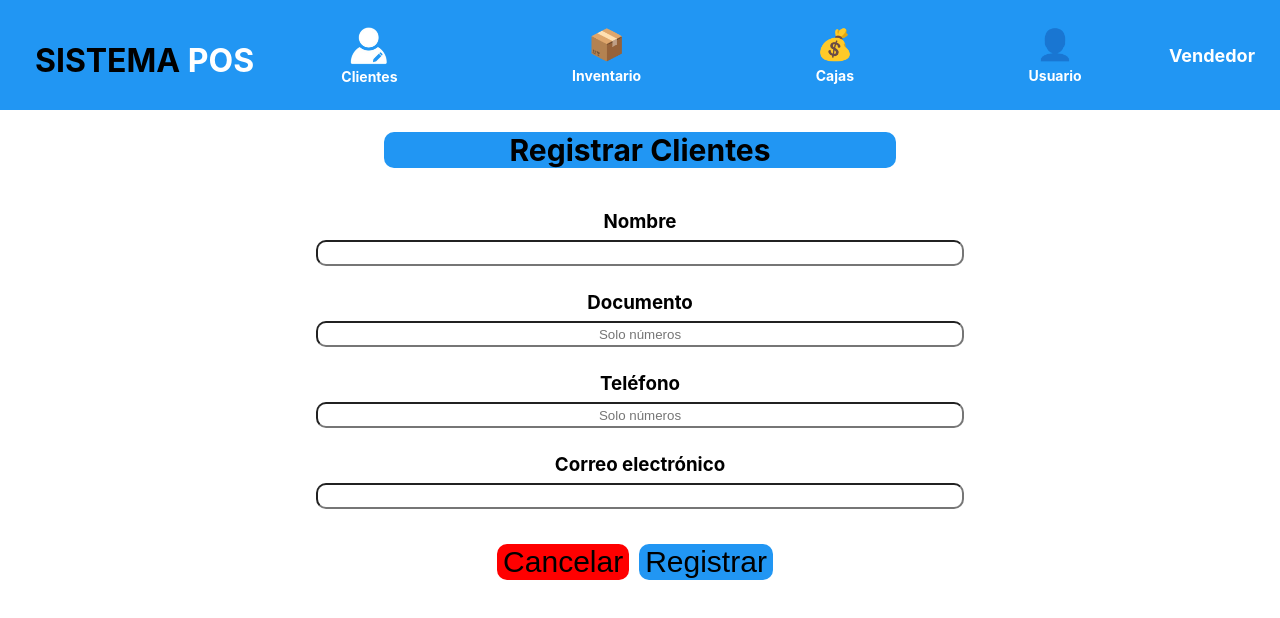
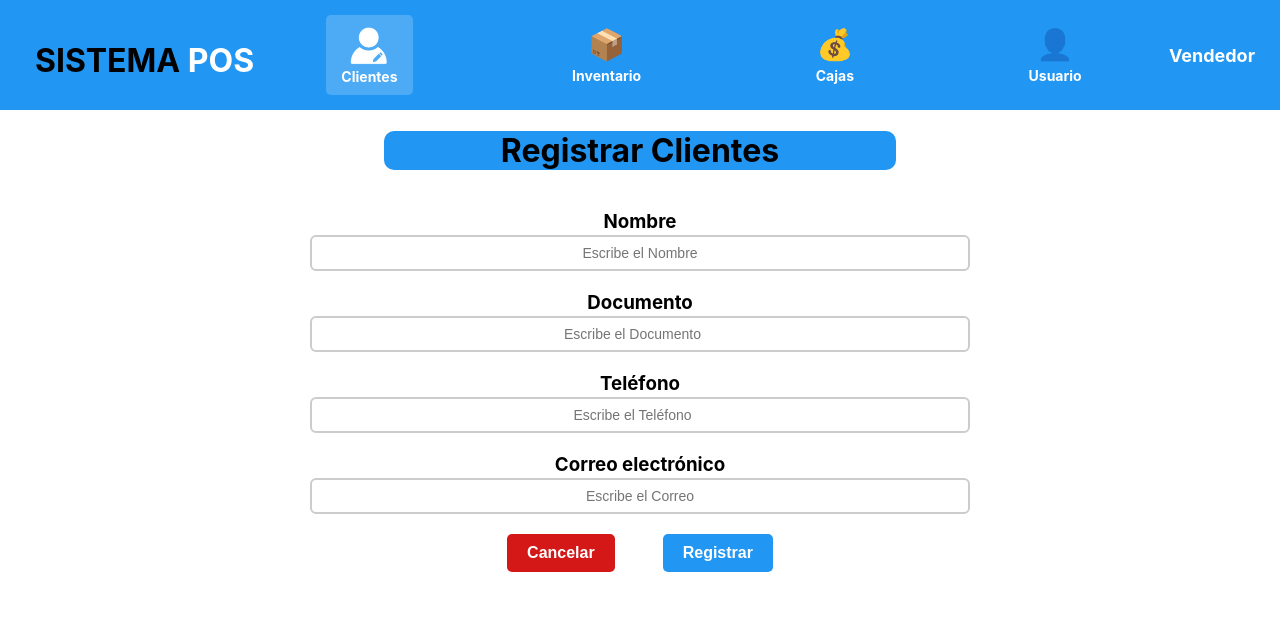
Before and after one commit to jpovalles/SistemaPOS, a React (Create React App) app: page /vendedor/Registro in a window 1280 px wide. Shown: the top 618 px of the page. Built offline with nearby package versions, Linux system fonts and the light colour scheme.

Commit message:
Cambios en registro de clientes y facturacion

```diff
--- a/src/components/topBar.js
+++ b/src/components/topBar.js
@@ -1,7 +1,6 @@
 import React from "react";
 import { useNavigate } from "react-router-dom";
 import "./topBar.css";
-import { Link } from "react-router-dom";
 
 const Topbar = ({ paginaActual }) => {
     const navigate = useNavigate();
@@ -14,7 +13,8 @@ const Topbar = ({ paginaActual }) => {
             <nav className="menu">
                 <ul>
                     <li className={paginaActual === "clientes" ? "active" : ""}
-                        onClick={() => navigate("/vendedor/Registro")}>
+                        onClick={() => navigate("/vendedor/Registro")}
+                    >
                         <img src="/fotoUsuario.png" alt="Logo del sistema" className="logo" />
                         <span className="text">Clientes</span>
                     </li>
--- a/src/pages/Reg_clientes/Registrar.css
+++ b/src/pages/Reg_clientes/Registrar.css
@@ -4,7 +4,6 @@
     width: 40%;
     text-align: center;
     border-radius: 10px;
-
 }
 
 .cont_titulo{
@@ -15,11 +14,12 @@
 }
 
 .form{
-    margin: 5px;
     width: 50%;
-    border-radius: 10px;
+    padding: 8px;
+    border: 2px solid #ccc;
+    border-radius: 6px;
+    font-size: 14px;
     text-align: center;
-    height: 20px;
 }
 
 .cont_form{
@@ -35,6 +35,9 @@
 
 .cont_botones{
     margin-top: 20px;
+    display: flex;
+    justify-content: center;
+    gap: 3rem;
 }
 
 .boton{
@@ -42,17 +45,42 @@
     border: none;
     border-radius: 10px;
     height: 20px;
-    font-size: 30px;
+    font-size: px;
     height: auto;
+    color: white;
 }
 
 .cancelar{
-    background-color: red;
-    border-radius: 10px;
+    background-color: #d41717;
+    color: white;
+    padding: 10px 20px;
+    border: none;
+    border-radius: 5px;
+    cursor: pointer;
+    font-size: 16px;
+    font-weight: bold;
 }
 
 .enviar{
-    margin: 10px;
     background-color: #2196F3;
+    color: white;
+    padding: 10px 20px;
+    border: none;
+    border-radius: 5px;
+    cursor: pointer;
+    font-size: 16px;
+    font-weight: bold;
+}
 
+.mensaje-exito{
+    background-color: #d4edda;
+    color: #155724;
+    padding: 15px;
+    border-radius: 5px;
+    border: 1px solid #c3e6cb;
+    text-align: center;
+    font-size: 15px;
+    font-weight: bold;
+    width: 30%;
+    margin-left: 450px;
 }
--- a/src/pages/Reg_clientes/Registrar.js
+++ b/src/pages/Reg_clientes/Registrar.js
@@ -1,47 +1,53 @@
-import style from "./Registrar.css";
-import React from "react";
-import { useState } from "react";
+import "./Registrar.css";
+import React, { useState } from "react";
+import Topbar from "../../components/topBar";
 
-function Registrar(){
+function Registrar() {
+    const [formData, setFormData] = useState({
+        nombre: "", documento: "", correo: "", telefono: "",
+    });
 
-    const [formData, setFormData] = useState({
-        nombre:"", documento:"", correo:"", telefono:"",
-    })
-
-    const[clientes, setClientes] = useState([]);
+    const [clientes, setClientes] = useState([]);
+    const [mensaje, setMensaje] = useState(""); // Estado para el mensaje de éxito
 
     const cambios = (e) => {
-        setFormData({ ...formData, [e.target.name]: e.target.value})
+        setFormData({ ...formData, [e.target.name]: e.target.value });
     };
 
-    const envio = () => {
+    const envio = (e) => {
+        e.preventDefault();
         setClientes([...clientes, formData]);
-        setFormData({nombre:"", documento:"", xorreo:"", telefono:""})
-    }
+        setFormData({ nombre: "", documento: "", correo: "", telefono: "" });
+        setMensaje("Se registró correctamente el cliente");
+        setTimeout(() => setMensaje(""), 3000);
+    };
 
-    return(
+    return (
         <div>
+            <Topbar paginaActual="clientes" />
             <div className="cont_titulo">
                 <h1 className="titulo">Registrar Clientes</h1>
             </div>
             <div className="cont_form">
                 <form onSubmit={envio}>
                     <h3 className="nombres">Nombre</h3>
-                    <input onChange={cambios} value={formData.nombre} type="text" name="nombre" className="form" required/>
+                    <input onChange={cambios} value={formData.nombre} type="text" name="nombre" placeholder="Escribe el Nombre" className="form" required />
                     <h3 className="nombres">Documento</h3>
-                    <input onChange={cambios} value={formData.documento} type="text" name="documento" placeholder="Solo números" className="form" required/>
+                    <input onChange={cambios} value={formData.documento} type="number" name="documento" placeholder="Escribe el Documento" className="form" required />
                     <h3 className="nombres">Teléfono</h3>
-                    <input onChange={cambios} value={formData.telefono} type="text" name="telefono" placeholder="Solo números" className="form" required/>
+                    <input onChange={cambios} value={formData.telefono} type="number" name="telefono" placeholder="Escribe el Teléfono" className="form" required />
                     <h3 className="nombres">Correo electrónico</h3>
-                    <input onChange={cambios} value={formData.correo} type="email" name="correo" className="form" required/>
+                    <input onChange={cambios} value={formData.correo} type="email" name="correo" placeholder="Escribe el Correo" className="form" required />
                     <div className="cont_botones">
-                        <button type="button" className="boton cancelar" onClick={() => setFormData({nombre:"", documento:"", correo:"", telefono:""})}>Cancelar</button>
-                        <button type="submit" className="boton enviar" >Registrar</button>
+                        <button type="button" className="boton cancelar" onClick={() => setFormData({ nombre: "", documento: "", correo: "", telefono: "" })}>Cancelar</button>
+                        <button type="submit" className="boton enviar">Registrar</button>
                     </div>
                 </form>
+                {/* Mensaje de confirmación */}
+                {mensaje && <p className="mensaje-exito">{mensaje}</p>}
             </div>
         </div>
-    )
+    );
 }
 
 export default Registrar;
--- a/src/pages/facturacion/facturacion.css
+++ b/src/pages/facturacion/facturacion.css
@@ -2,7 +2,7 @@
   display: flex;
   flex-direction: column;
   align-items: center;
-  padding: 20px;
+  padding: 2rem;
   font-family: Arial, sans-serif;
 }
 
@@ -10,36 +10,37 @@
   display: flex;
   justify-content: space-between;
   width: 80%;
-  gap: 20px;
+  gap: 2rem;
 }
 
 .product-section {
   flex: 2;
-  margin-top: 100px;
+  margin-top: 15vh;
 }
 
 .summary-section {
   flex: 1;
-  margin-top: 100px;
-  margin-left: 70px;
+  margin-top: 15vh;
 }
 
 .registro-section {
-  position: absolute;
-  right: 198px;
-  top: 420px;
-  width: 250px;
   display: flex;
   flex-direction: column;
   align-items: center;
-
+  width: 15vw;
+  position: relative;
+  margin-top: 1vh;
+  margin-left: 114vh;
 }
 
 .button-container {
-  position: absolute;
-  bottom: 420px;
   display: flex;
-  gap: 20px;
+  justify-content: center;
+  align-items: center;
+  gap: 2rem;
+  margin-top: -450px;
+  margin-right: 0;
+  position: relative;
 }
 
 .cancel-button {
@@ -53,6 +54,10 @@
   font-weight: bold;
 }
 
+.cancel-button:hover {
+  background-color: darkred;
+}
+
 .finish-button {
   background-color: #2605bb;
   color: white;
@@ -62,10 +67,6 @@
   cursor: pointer;
   font-size: 16px;
   font-weight: bold;
-}
-
-.cancel-button:hover {
-  background-color: darkred;
 }
 
 .finish-button:hover {
@@ -100,6 +101,19 @@
   width: 50%;
 }
 
+.mensaje-finalizacion {
+  background-color: #d4edda;
+  color: #155724;
+  border: 1px solid #c3e6cb;
+}
+
+.mensaje-cancelacionFactura {
+  background-color: #ffcccc;
+  border: 1px solid #ffcccc;
+  color: #cc0000;
+}
+
+
 .mensaje-error {
   border: 1px solid #ffcccc;
   border-radius: 5px;
--- a/src/pages/inventario/inventario.css
+++ b/src/pages/inventario/inventario.css
@@ -6,7 +6,7 @@
 
 }
 
-.titulo {
+.tituloInventario {
     font-size: 30px;
     font-weight: bold;
 }
--- a/src/pages/inventario/inventario.js
+++ b/src/pages/inventario/inventario.js
@@ -26,7 +26,7 @@ const Inventario = () => {
   return (
     <div className="inventario-container">
         <Topbar paginaActual="inventario"/>
-        <h1 className="titulo">Inventario de Productos</h1>
+        <h1 className="tituloInventario">Inventario de Productos</h1>
         <h2 className="subtitulo">Buscar Producto</h2>
         <div className="busqueda-container">
             <input
```
